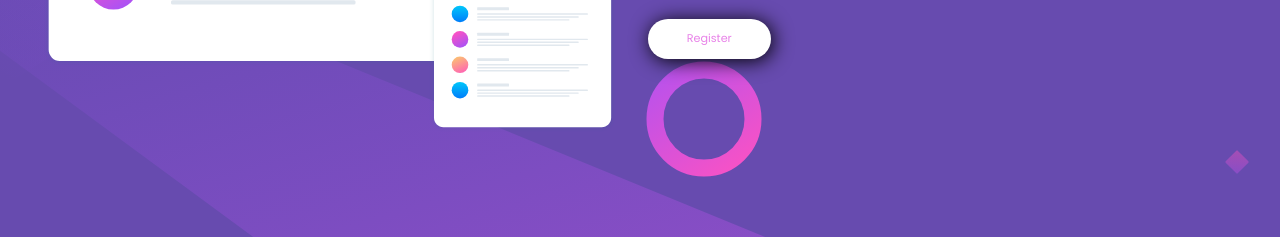
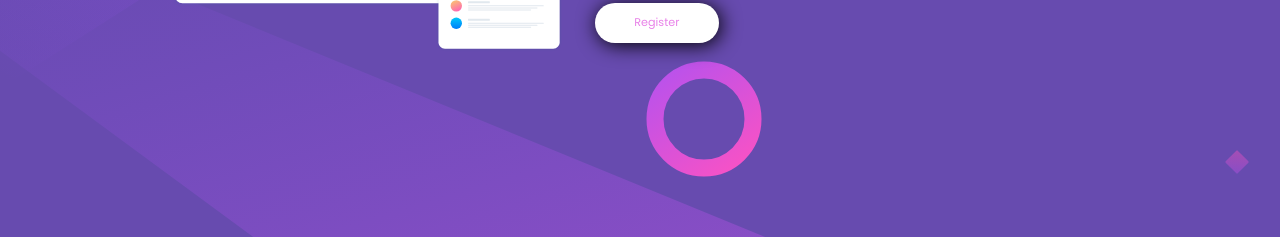
Before and after one commit to k4mlas/Huddle-landing-page-with-a-single-introductory-section, a plain HTML site: page index.html in a window 1280 px wide. Shown: the part 444-681 px from the top of the page. Drawn offline with nearby package versions, Linux system fonts and the light colour scheme.

```diff
--- a/scss/style.scss
+++ b/scss/style.scss
@@ -7,7 +7,6 @@
 	margin: 0;
 	padding: 0;
 }
-
 
 // font-family: 'Open Sans', sans-serif;
 // font-family: 'Poppins', sans-serif;
@@ -107,6 +106,7 @@
 @media (min-width: 992px) {
 	.head {
 		position: relative;
+
 		height: 100vh;
 		background-image: url(../images/bg-desktop.svg);
 		&__logo {
@@ -123,6 +123,9 @@
 			align-items: center;
 			padding: 2.7em;
 			margin-top: 2em;
+			width: 80vw;
+			margin: 0 auto;
+
 			height: 85vh;
 		}
 
```
Also changed, not shown: css/style.css, 1 other file.
